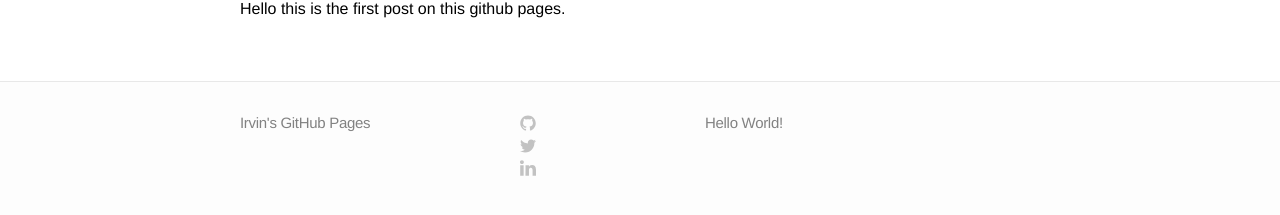
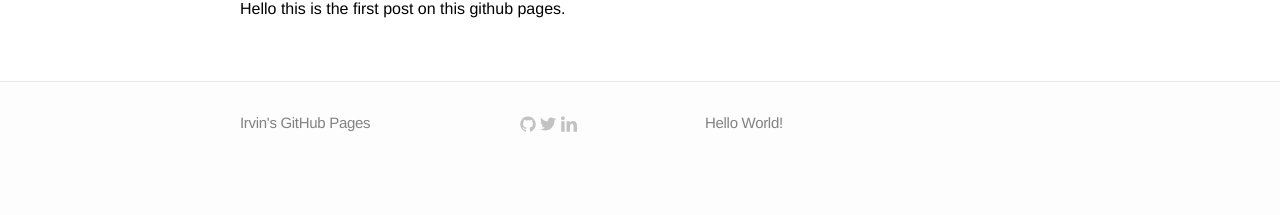
Before and after one commit to irvinleegc/irvinleegc.github.io, a Jekyll site: the page built from index.html, in a window 1280 px wide. Shown: the part 243-458 px from the top of the page. Built offline with Jekyll 4.4.1, drawn with Linux system fonts in a browser that asks for light colours.

Commit message:
Update footer.html

```diff
--- a/_includes/footer.html
+++ b/_includes/footer.html
@@ -13,7 +13,7 @@
 
     <div class="footer-col-2 column">
       <ul>
-        {% if site.github_username %}<li>
+        {% if site.github_username %}
           <a href="https://github.com/{{ site.github_username }}" title="GitHub">
             <span class="icon github">
               <svg version="1.1" class="github-icon-svg" xmlns="http://www.w3.org/2000/svg" xmlns:xlink="http://www.w3.org/1999/xlink" x="0px" y="0px"
@@ -31,8 +31,8 @@
             </span>
            <!-- <span class="username">{{ site.github_username }}</span> -->
           </a>
-        </li>{% endif %}
-        {% if site.twitter_username %}<li>
+        {% endif %}
+        {% if site.twitter_username %}
           <a href="https://twitter.com/{{ site.twitter_username }}" title="Twitter">
             <span class="icon twitter">
               <svg version="1.1" class="twitter-icon-svg" xmlns="http://www.w3.org/2000/svg" xmlns:xlink="http://www.w3.org/1999/xlink" x="0px" y="0px"
@@ -48,8 +48,8 @@
             </span>
             <!-- <span class="username">{{ site.twitter_username }}</span> -->
           </a>
-        </li>{% endif %}
-        {% if site.linkedin_username %}<li>
+        {% endif %}
+        {% if site.linkedin_username %}
           <a href="https://www.linkedin.com/in/{{ site.linkedin_username }}" title="LinkedIn">
             <span class="icon linkedin">
               <svg version="1.1" class="linkedin-icon-svg" xmlns="http://www.w3.org/2000/svg" viewBox="0 0 430.117 430.117">
@@ -58,7 +58,7 @@
             </span>
             <!-- <span class="username">{{ site.linkedin_username }}</span> -->
           </a>
-        </li>{% endif %}
+        {% endif %}
       </ul>
     </div>
 
@@ -67,5 +67,4 @@
     </div>
 
   </div>
-
 </footer>
```
